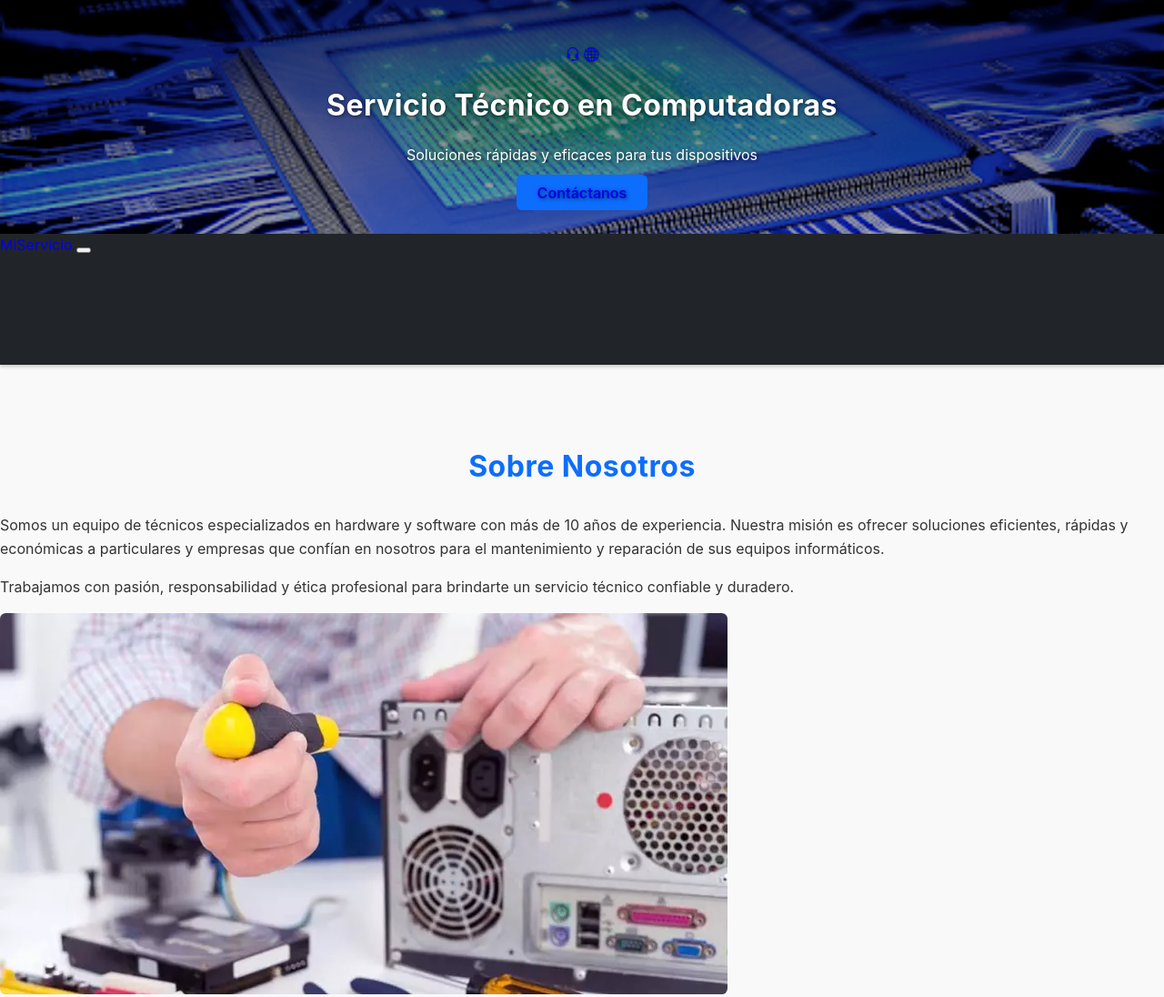
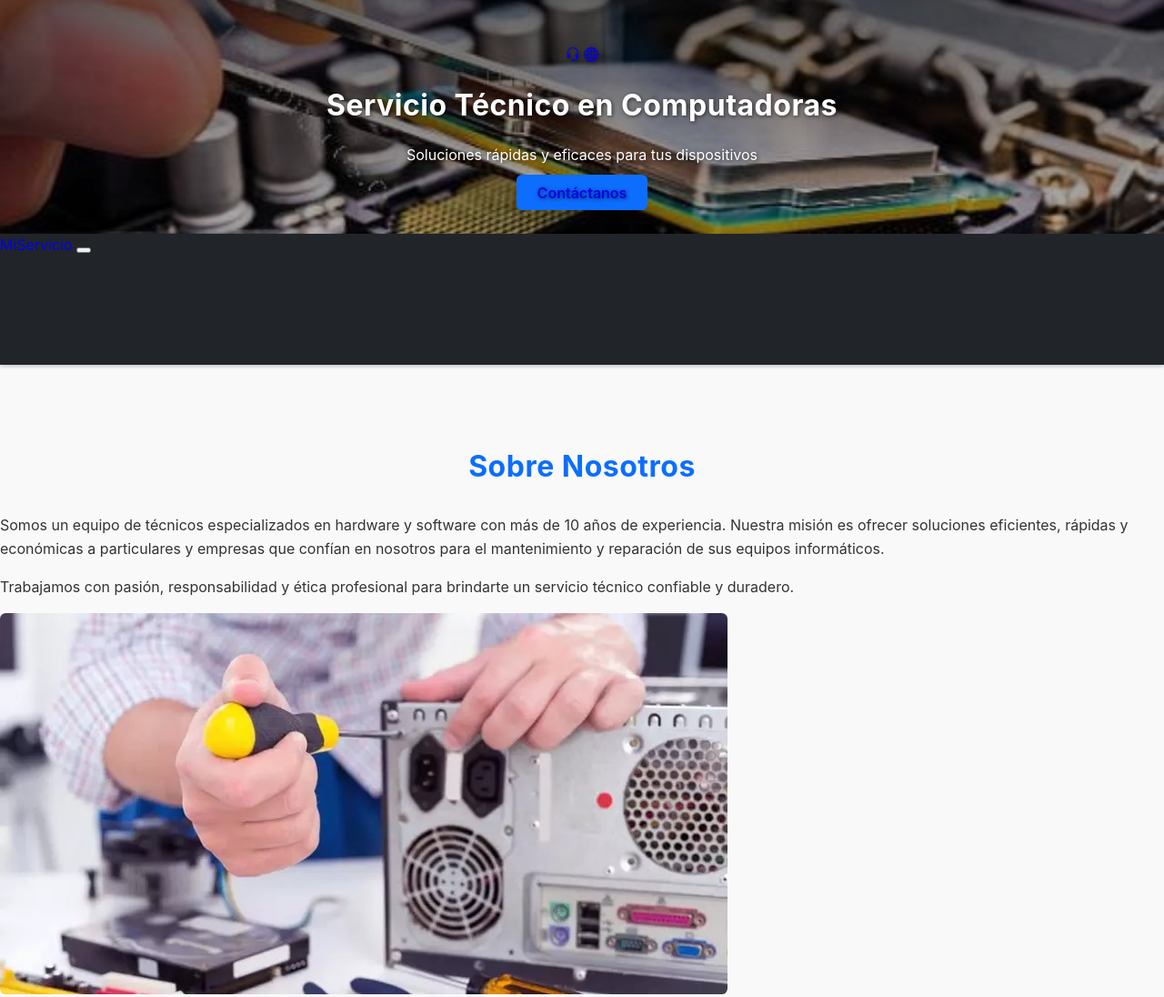
Before and after one commit to Adrianavvb/Mantenimiento-Computadoras, a website: page index.html in a window 1280 px wide. Shown: the top 1096 px of the page at 91% size. Drawn offline with nearby package versions, Linux system fonts and the light colour scheme.

Commit message:
Update styles.css

```diff
--- a/styles.css
+++ b/styles.css
@@ -45,7 +45,7 @@ a:hover {
 ========================= */
 header {
   background: linear-gradient(to bottom, rgba(0,0,0,0.6), rgba(0,0,0,0.3)),
-              url('im/1.jpg') center center / cover no-repeat;
+              url('im/11.jpg') center center / cover no-repeat;
   padding: 3rem 0 2rem;
   color: #fff;
   text-align: center;
```
